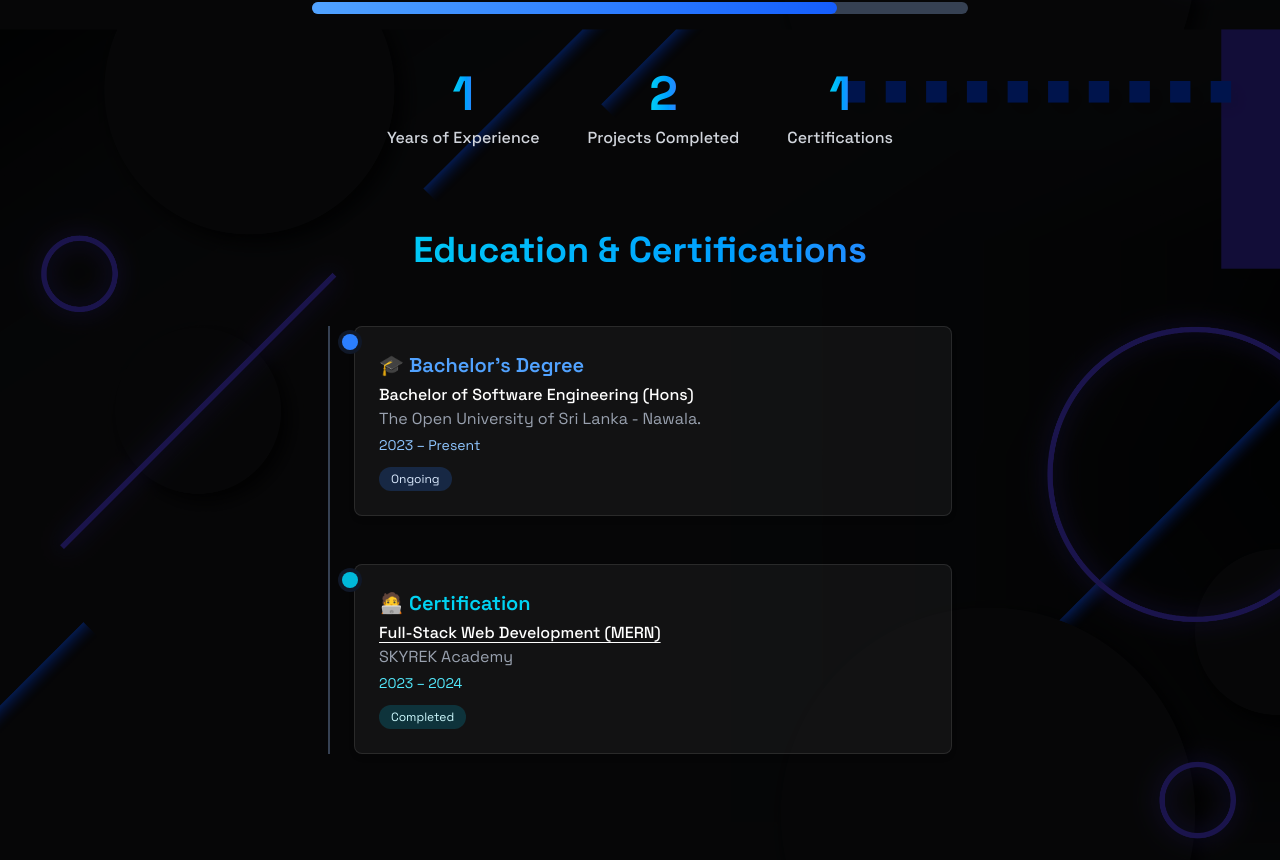
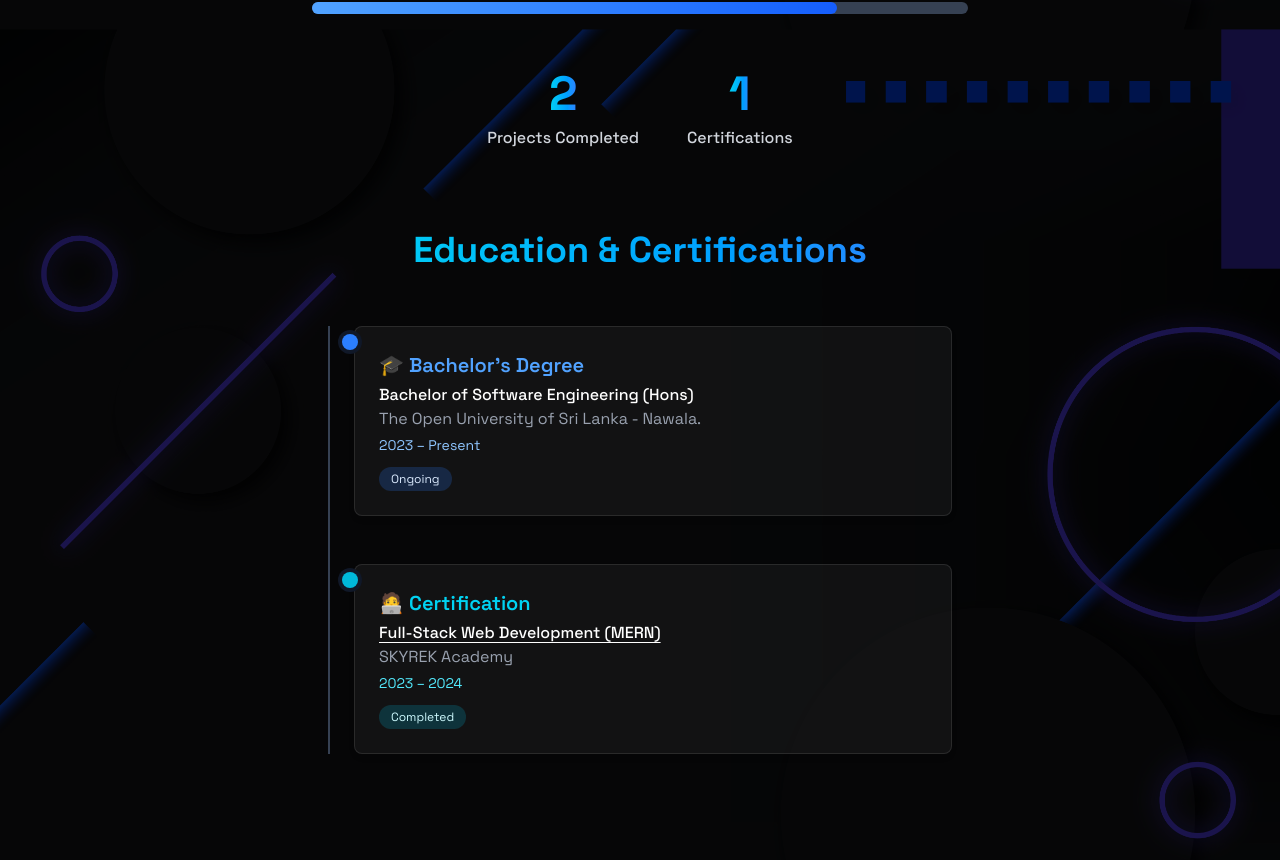
Before and after one commit to sandun440/sandun-portfolio, a React (Vite) app: page / in a window 1280 px wide. Shown: the part 1677-2537 px from the top of the page. Built offline with nearby package versions, Linux system fonts and the light colour scheme.

Commit message:
remove achievement

```diff
--- a/src/components/sections/About.jsx
+++ b/src/components/sections/About.jsx
@@ -68,7 +68,6 @@ export const About = () => {
   ];
 
   const achievements = [
-    { label: "Years of Experience", count: 1 },
     { label: "Projects Completed", count: 2 },
     { label: "Certifications", count: 1 },
   ];
```
